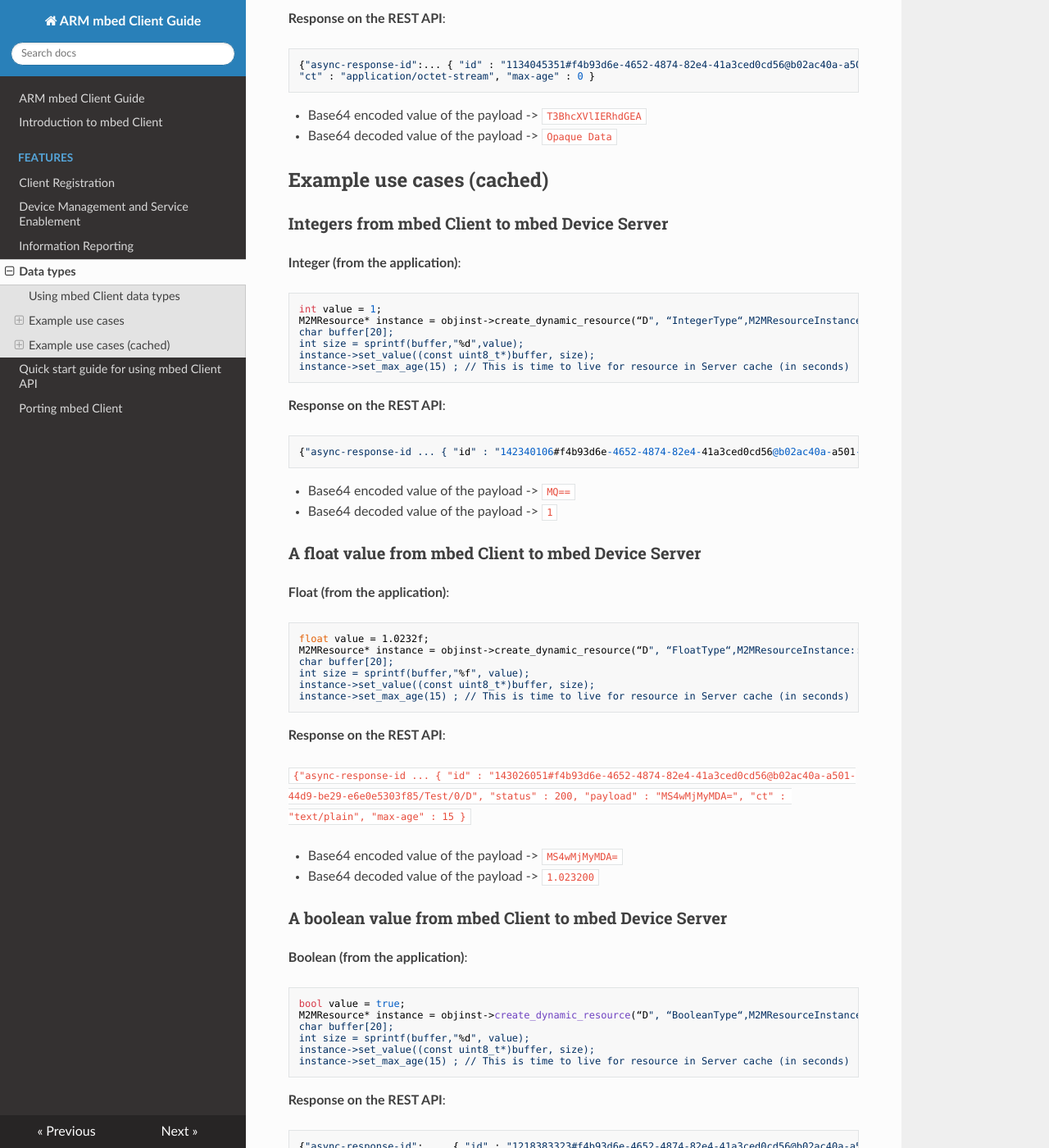
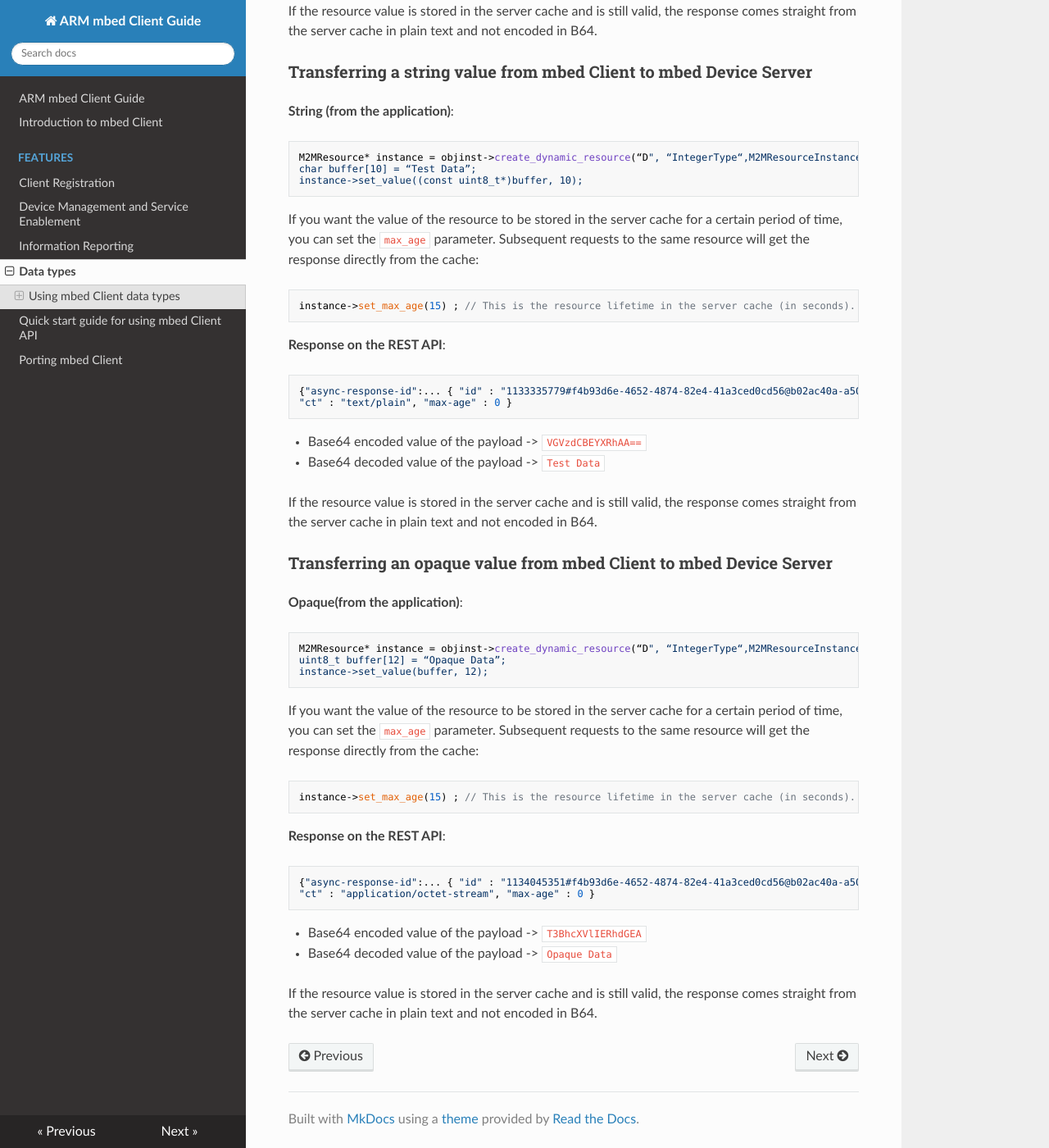
Before and after one commit to ARMmbed/mbed-client, an MkDocs documentation site: the page built from docs/data_types.md, in a window 1280 px wide and 1400 px high, scrolled down 2417 px. Shown: the whole window at 82% size. Built offline with MkDocs 1.6.1, drawn with Linux system fonts in a browser that asks for light colours; nearby versions of some CDN libraries; old or Windows-style settings are respelled for this version of MkDocs; some of the changed text lies outside the part shown.

Commit message:
cache option embedded

````diff
--- a/docs/data_types.md
+++ b/docs/data_types.md
@@ -17,8 +17,6 @@
 - For example, an integer value 100 is passed in a text buffer format of 100 and it appears on the web service side as 100 in text format.
 - The service must interpret this data to an appropriate format.
 
-## Example use cases
-
 ### Transferring integers from mbed Client to mbed Device Server
 
 **Integer (from the application)**:
@@ -31,14 +29,22 @@
 instance->set_value((const uint8_t*)buffer, size);
 ```
 
+If you want the value of the resource to be stored in the server cache for a certain period of time, you can set the `max_age` parameter. Subsequent requests to the same resource will get the response directly from the cache:
+
+```
+instance->set_max_age(15) ; // This is the resource lifetime in the server cache (in seconds).
+```
+
 **Response on the REST API**:
 
 ```
-{"async-response-id":….{ "id" : "1131895768#f4b93d6e-4652-4874-82e4-41a3ced0cd56@b02ac40a-a501-44d9-be29-e6e0e5303f85/Test/0/D", "status" : 200, "payload" : "LTk5", "ct" : "text/plain", "max-age" : 0 }
+{"async-response-id":...{ "id" : "1131895768#f4b93d6e-4652-4874-82e4-41a3ced0cd56@b02ac40a-a501-44d9-be29-e6e0e5303f85/Test/0/D", "status" : 200, "payload" : "LTk5", "ct" : "text/plain", "max-age" : 0 }
 ```
 
 - Base64 encoded value of the payload -> `LTk5`
 - Base64 decoded value of the payload -> `1`
+
+If the resource value is stored in the server cache and is still valid, the response comes straight from the server cache in plain text and not encoded in B64.
 
 ### Transferring a float value from mbed Client to mbed Device Server
 
@@ -52,6 +58,12 @@
 instance->set_value((const uint8_t*)buffer, size);
 ```
 
+If you want the value of the resource to be stored in the server cache for a certain period of time, you can set the `max_age` parameter. Subsequent requests to the same resource will get the response directly from the cache:
+
+```
+instance->set_max_age(15) ; // This is the resource lifetime in the server cache (in seconds).
+```
+
 **Response on the REST API**:
 
 ```
@@ -61,6 +73,8 @@
 
 - Base64 encoded value of the payload -> `MS4wMjMyMDA=`
 - Base64 decoded value of the payload -> `1.023200`
+
+If the resource value is stored in the server cache and is still valid, the response comes straight from the server cache in plain text and not encoded in B64.
 
 ### Transferring a boolean value from mbed Client to mbed Device Server
 
@@ -74,6 +88,12 @@
 instance->set_value((const uint8_t*)buffer, size);
 ```
 
+If you want the value of the resource to be stored in the server cache for a certain period of time, you can set the `max_age` parameter. Subsequent requests to the same resource will get the response directly from the cache:
+
+```
+instance->set_max_age(15) ; // This is the resource lifetime in the server cache (in seconds).
+```
+
 **Response on the REST API**:
 
 ```
@@ -84,6 +104,8 @@
 - Base64 encoded value of the payload -> `LTk5`
 - Base64 decoded value of the payload -> `1`
 
+If the resource value is stored in the server cache and is still valid, the response comes straight from the server cache in plain text and not encoded in B64.
+
 ### Transferring a string value from mbed Client to mbed Device Server
 
 **String (from the application)**:
@@ -92,6 +114,12 @@
 M2MResource* instance = objinst->create_dynamic_resource(“D", “IntegerType“,M2MResourceInstance::STRING, true);
 char buffer[10] = “Test Data”;
 instance->set_value((const uint8_t*)buffer, 10);
+```
+
+If you want the value of the resource to be stored in the server cache for a certain period of time, you can set the `max_age` parameter. Subsequent requests to the same resource will get the response directly from the cache:
+
+```
+instance->set_max_age(15) ; // This is the resource lifetime in the server cache (in seconds).
 ```
 
 **Response on the REST API**:
@@ -104,6 +132,7 @@
 - Base64 encoded value of the payload -> `VGVzdCBEYXRhAA==`
 - Base64 decoded value of the payload -> `Test Data`
 
+If the resource value is stored in the server cache and is still valid, the response comes straight from the server cache in plain text and not encoded in B64.
 
 ### Transferring an opaque value from mbed Client to mbed Device Server
 
@@ -113,6 +142,12 @@
 M2MResource* instance = objinst->create_dynamic_resource(“D", “IntegerType“,M2MResourceInstance::OPAQUE, true);
 uint8_t buffer[12] = “Opaque Data”;
 instance->set_value(buffer, 12);
+```
+
+If you want the value of the resource to be stored in the server cache for a certain period of time, you can set the `max_age` parameter. Subsequent requests to the same resource will get the response directly from the cache:
+
+```
+instance->set_max_age(15) ; // This is the resource lifetime in the server cache (in seconds).
 ```
 
 **Response on the REST API**:
@@ -125,110 +160,4 @@
 - Base64 encoded value of the payload -> `T3BhcXVlIERhdGEA`
 - Base64 decoded value of the payload -> `Opaque Data`
 
-## Example use cases (cached)
-
-### Integers from mbed Client to mbed Device Server
-
-**Integer (from the application)**:
-
-```
-int value = 1;
-M2MResource* instance = objinst->create_dynamic_resource(“D", “IntegerType“,M2MResourceInstance::INTEGER, true);
-char buffer[20];
-int size = sprintf(buffer,"%d",value);
-instance->set_value((const uint8_t*)buffer, size);
-instance->set_max_age(15) ; // This is time to live for resource in Server cache (in seconds)
-```
-
-**Response on the REST API**:
-
-```
-{"async-response-id ... { "id" : "142340106#f4b93d6e-4652-4874-82e4-41a3ced0cd56@b02ac40a-a501-44d9-be29-e6e0e5303f85/Test/0/D", "status" : 200, "payload" : "MQ==", "ct" : "text/plain", "max-age" : 15 }
-```
-
-- Base64 encoded value of the payload -> `MQ==`
-- Base64 decoded value of the payload -> `1`
-
-### A float value from mbed Client to mbed Device Server
-
-**Float (from the application)**:
-
-```
-float value = 1.0232f;
-M2MResource* instance = objinst->create_dynamic_resource(“D", “FloatType“,M2MResourceInstance::FLOAT, true);
-char buffer[20];
-int size = sprintf(buffer,"%f", value);
-instance->set_value((const uint8_t*)buffer, size);
-instance->set_max_age(15) ; // This is time to live for resource in Server cache (in seconds)
-```
-
-**Response on the REST API**:
-
- ```
- {"async-response-id ... { "id" : "143026051#f4b93d6e-4652-4874-82e4-41a3ced0cd56@b02ac40a-a501-44d9-be29-e6e0e5303f85/Test/0/D", "status" : 200, "payload" : "MS4wMjMyMDA=", "ct" : "text/plain", "max-age" : 15 }
- ```
-
-- Base64 encoded value of the payload -> `MS4wMjMyMDA=`
-- Base64 decoded value of the payload -> `1.023200`
-
-### A boolean value from mbed Client to mbed Device Server
-
-**Boolean (from the application)**:
-
-```
-bool value = true;
-M2MResource* instance = objinst->create_dynamic_resource(“D", “BooleanType“,M2MResourceInstance::BOOLEAN, true);
-char buffer[20];
-int size = sprintf(buffer,"%d", value);
-instance->set_value((const uint8_t*)buffer, size);
-instance->set_max_age(15) ; // This is time to live for resource in Server cache (in seconds)
-```
-
-**Response on the REST API**:
-
-```
-{"async-response-id": ... { "id" : "1218383323#f4b93d6e-4652-4874-82e4-41a3ced0cd56@b02ac40a-a501-44d9-be29-e6e0e5303f85/Test/0/D", "status" : 200, "payload" : "MQ==", "ct" : "text/plain", "max-age" : 15 }
-```
-
-- Base64 encoded value of the payload -> `MQ==`
-- Base64 decoded value of the payload -> `1`
-
-### A string from mbed Client to mbed Device Server
-
-**String (from the application)**:
-
-```
-M2MResource* instance = objinst->create_dynamic_resource(“D", “StringType“,M2MResourceInstance::STRING, true);
-char buffer[10] = “Test Data”;
-instance->set_value((const uint8_t*)buffer, 10);
-instance->set_max_age(15) ; // This is time to live for resource in Server cache (in seconds)
-```
-
-**Response on the REST API**:
-
-```
-{"async-response-id": ... { "id" : "1219658892#f4b93d6e-4652-4874-82e4-41a3ced0cd56@b02ac40a-a501-44d9-be29-e6e0e5303f85/Test/0/D", "status" : 200, "payload" : "VGVzdCBEYXRhAA==", "ct" : "text/plain", "max-age" : 15 }
-```
-
-- Base64 encoded value of the payload -> `VGVzdCBEYXRhAA==`
-- Base64 decoded value of the payload -> `Test Data`
-
-### An opaque value from mbed Client to mbed Device Server
-
-**Opaque (from the application)
-
-```
-M2MResource* instance = objinst->create_dynamic_resource(“D", “OpaqueType“,M2MResourceInstance::OPAQUE, true);
-uint8_t buffer[12] = “Opaque Data”;
-instance->set_value(buffer, 12);
-instance->set_max_age(15) ; // This is time to live for resource in Server cache (in seconds)
-```
-
-**Response on the REST API**:
-
-```
-{"async-response-id": ... { "id" : "1220357914#f4b93d6e-4652-4874-82e4-41a3ced0cd56@b02ac40a-a501-44d9-be29-e6e0e5303f85/Test/0/D", "status" : 200, "payload" : "T3BhcXVlIERhdGEA", "ct" : "application/octet-stream", "max-age" : 15 }
-```
-
-- Base64 encoded value of the payload -> `T3BhcXVlIERhdGEA`
-- Base64 decoded value of the payload -> `Opaque Data`
+If the resource value is stored in the server cache and is still valid, the response comes straight from the server cache in plain text and not encoded in B64.
````
